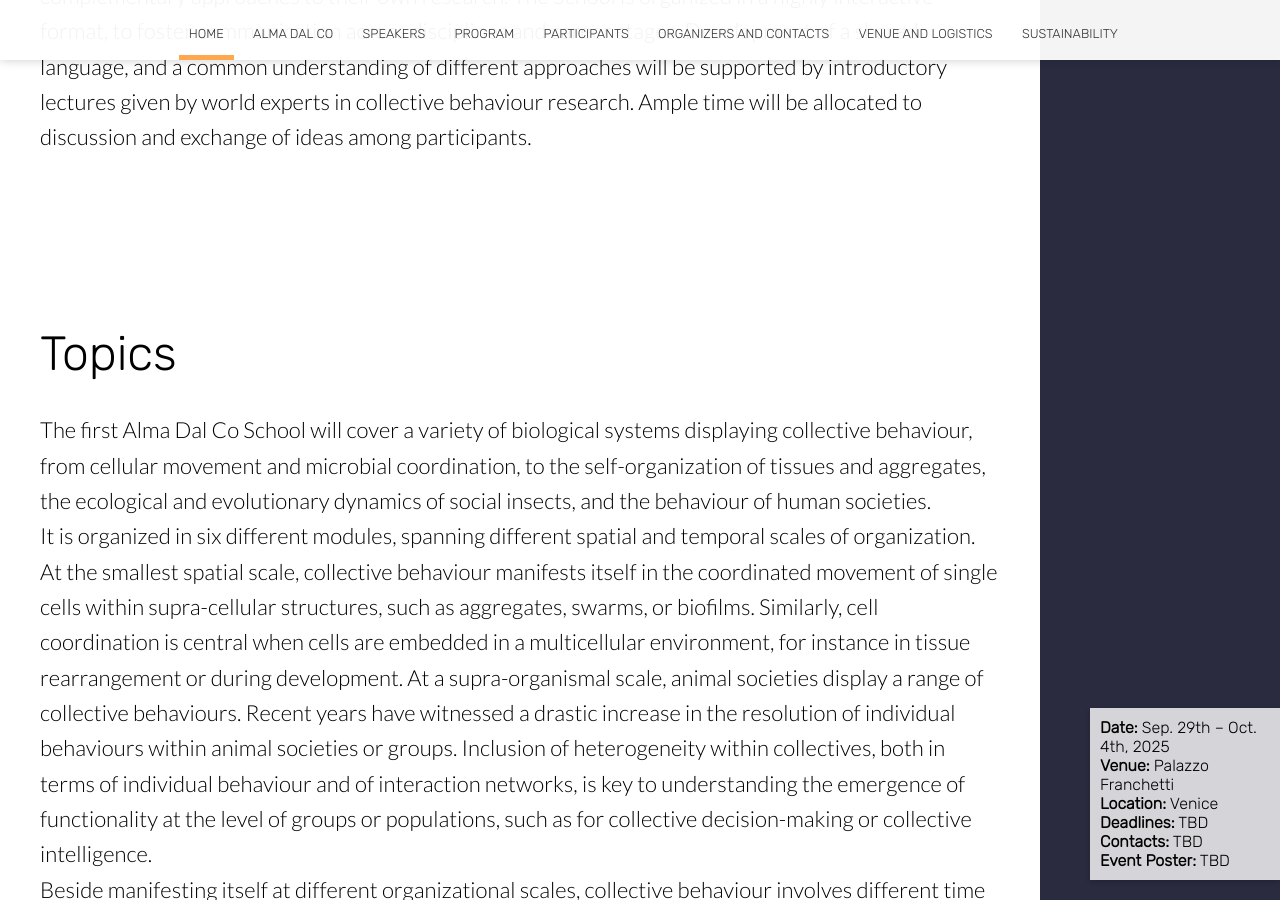
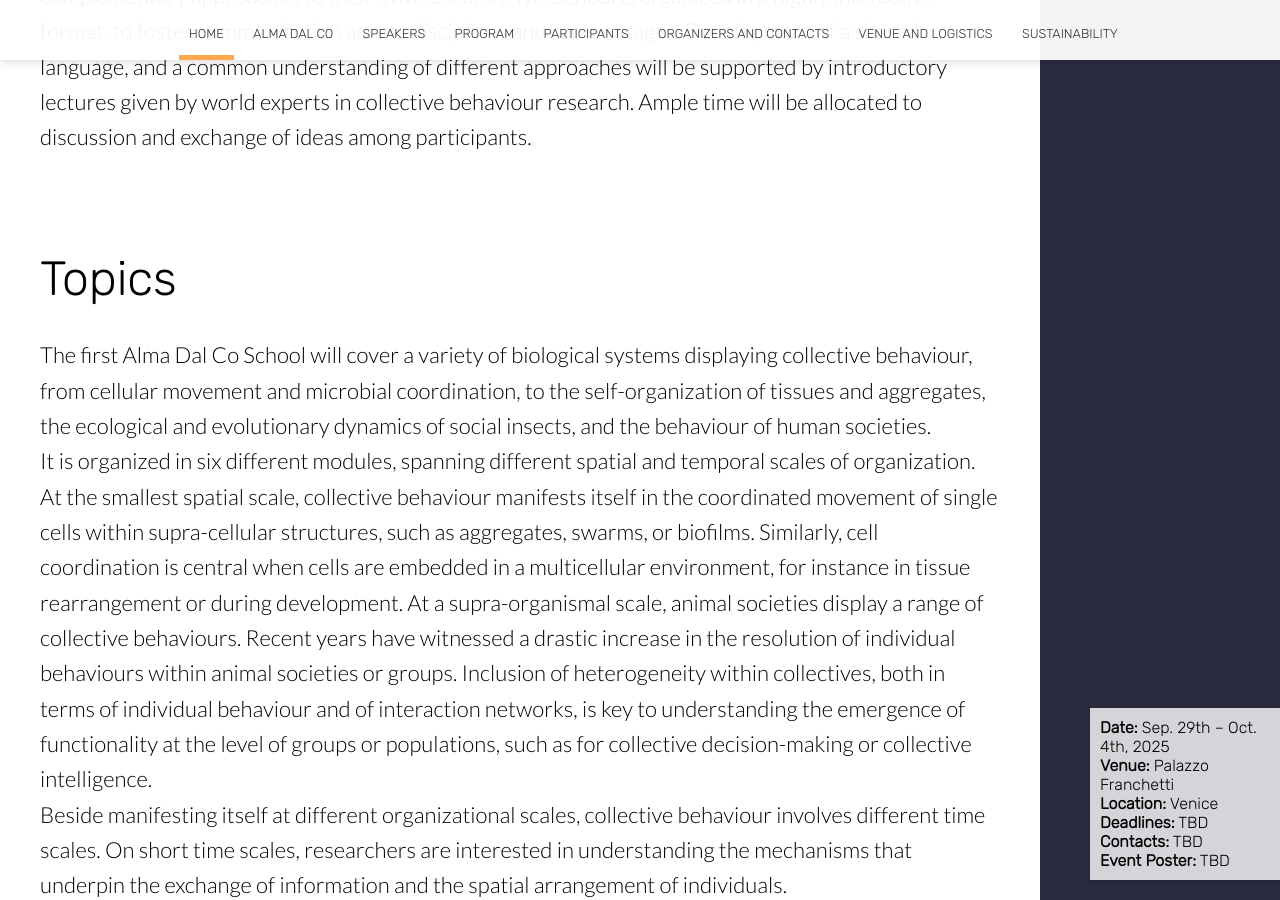
Before and after one commit to almadalcoschool/almadalcoschool.github.io, a Jekyll site: the page built from index.html, in a window 1280 px wide and 900 px high, scrolled down 1527 px. Built offline with Jekyll 4.4.1, drawn with Linux system fonts in a browser that asks for light colours; nearby versions of some CDN libraries; the list of posts is cut into pages by our own code.

Commit message:
paragraph spaces homepage

```diff
--- a/alma.html
+++ b/alma.html
@@ -14,7 +14,7 @@
     <section class="hero" style="background-image: url({% include relative-src.html src=page.image %})">
 	<div class="inner-hero text-container">
 		<div class="hero-text-container">
-			<div class="heading-landing-home">
+			<div class="heading-landing">
                 <h1 class="hero-title">
                     Alma Dal Co
                 </h1>
--- a/index.html
+++ b/index.html
@@ -20,7 +20,6 @@
     <strong>Event Poster:</strong> TBD<br>
 </div>
 
-
 <section class="hero" style="background-image: url({% include relative-src.html src=page.image %})">
 	<div class="inner-hero text-container">
 		<div class="hero-text-container">
@@ -34,7 +33,6 @@
 		</div>
 	</div>
 </section>
-
 
 <div class="content">
     <section class="info" id="learn-more">
@@ -75,9 +73,6 @@
             </div>
         </div>
     </section>
-</div>
-
-<div class="content">
     <section class="info" id="learn-more">
         <div class="container flex">
             <div class="text">
@@ -108,9 +103,6 @@
             </div>
         </div>
     </section>
-</div>
-
-<div class="content">
     <section class="info" id="learn-more">
         <div class="container flex">
             <div class="text">
```
